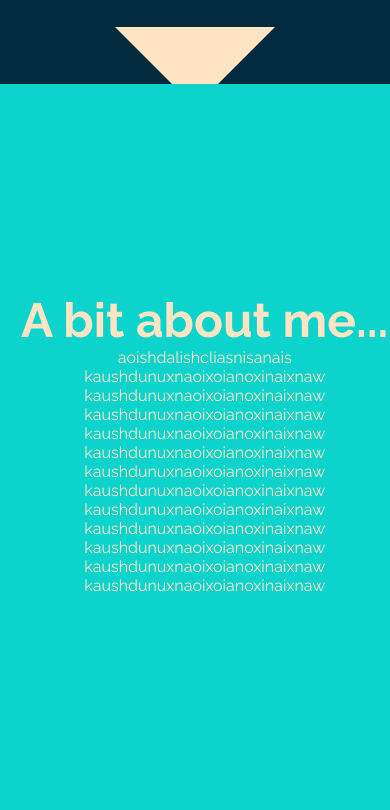
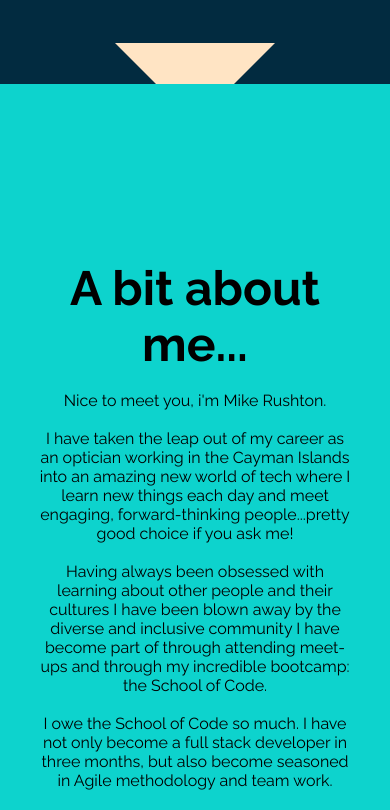
Before and after one commit to michaelrushton-dev/my-website, a React (Create React App) app in the folder my-app/: page / in a window 390 px wide. Shown: the part 760-1570 px from the top of the page. Built offline with nearby package versions, Linux system fonts and the light colour scheme.

Commit message:
media queries added to navbar and about section

```diff
--- a/my-app/src/App.css
+++ b/my-app/src/App.css
@@ -2,7 +2,7 @@
     margin: 0;
     padding: 0;
     box-sizing: border-box;
-    font-family: "Raleway", sans-serif;
+    font-family: 'Raleway', sans-serif;
     list-style: none;
     scroll-behavior: smooth;
 }
@@ -21,6 +21,7 @@ a {
     text-align: center;
     display: flex;
     flex-direction: column;
+    /* align-items: center; */
     max-width: 100vw;
 }
 h1 {
--- a/my-app/src/components/About/About.js
+++ b/my-app/src/components/About/About.js
@@ -1,21 +1,38 @@
-import React from "react";
-import "./about.css";
-import "../../App.css";
+import React from 'react';
+import './about.css';
+import '../../App.css';
 
 function About() {
     return (
-        <div id="about">
-            <div className="inner-content" style={{ paddingTop: "8em" }}>
+        <div id='about'>
+            <div className='inner-content'>
                 <h2> A bit about me... </h2>
-                <p className="about-me">
-                    aoishdalishcliasnisanais kaushdunuxnaoixoianoxinaixnaw
-                    kaushdunuxnaoixoianoxinaixnaw kaushdunuxnaoixoianoxinaixnaw
-                    kaushdunuxnaoixoianoxinaixnaw kaushdunuxnaoixoianoxinaixnaw
-                    kaushdunuxnaoixoianoxinaixnaw kaushdunuxnaoixoianoxinaixnaw
-                    kaushdunuxnaoixoianoxinaixnaw kaushdunuxnaoixoianoxinaixnaw
-                    kaushdunuxnaoixoianoxinaixnaw kaushdunuxnaoixoianoxinaixnaw
-                    kaushdunuxnaoixoianoxinaixnaw
+                <br />
+                <p className='about-me'>
+                    Nice to meet you, i'm Mike Rushton.
+                    <br />
+                    <br /> I have taken the leap out of my career as an optician
+                    working in the Cayman Islands into an amazing new world of
+                    tech where I learn new things each day and meet engaging,
+                    forward-thinking people...pretty good choice if you ask me!
+                    <br />
+                    <br /> Having always been obsessed with learning about other
+                    people and their cultures I have been blown away by the
+                    diverse and inclusive community I have become part of
+                    through attending meet-ups and through my incredible
+                    bootcamp: the School of Code.
+                    <br />
+                    <br /> I owe the School of Code so much. I have not only
+                    become a full stack developer in three months, but also
+                    become seasoned in Agile methodology and team work.
+                    <br />
+                    <br /> The bootcamp is like a job. We carry out daily
+                    stand-ups and retros, always work together through
+                    pair-programming or mob-programming, and are part of a
+                    helpful community that has a vibrant approach to encouraging
+                    eachother's progress.
                 </p>
+                <div className='tech-stack'></div>
             </div>
         </div>
     );
--- a/my-app/src/components/About/about.css
+++ b/my-app/src/components/About/about.css
@@ -1,11 +1,25 @@
 #about {
-    color: var(--font-color);
+    /* color: var(--font-color);
+     */
+    font-size: 1em;
     display: flex;
     flex-direction: column;
-    padding-left: 5%;
-    padding-top: 5rem;
+    align-items: center;
+    padding-top: 3rem;
     background-color: var(--primary-color);
     height: 100vh;
     aspect-ratio: 900/450;
-    width: 100%;
+    width: 100vw;
 }
+.inner-content {
+    padding-top: 8em;
+    display: flex;
+    flex-direction: column;
+    width: 80%;
+}
+
+@media only screen and (min-width: 768px) {
+    .inner-content {
+        width: 50%;
+    }
+}
--- a/my-app/src/components/Intro/intro.css
+++ b/my-app/src/components/Intro/intro.css
@@ -17,7 +17,7 @@ header {
     max-height: 100%;
     display: flex;
     flex-wrap: wrap;
-    padding-left: 5%;
+    padding: 4%;
     padding-top: 15rem;
     color: var(--font-color);
     flex-direction: column;
@@ -59,7 +59,7 @@ header {
 }
 .welcome {
     position: absolute;
-    margin-top: 80vh;
+    margin-top: 85vh;
     display: flex;
     flex-direction: column;
     align-items: center;
--- a/my-app/src/components/Navbar/navbar.css
+++ b/my-app/src/components/Navbar/navbar.css
@@ -9,11 +9,20 @@
     background-color: var(--secondary-color);
     color: var(--font-color);
     z-index: 1;
+    padding-right: 5%;
 }
 .navbar ul {
     display: flex;
     justify-content: center;
     align-items: center;
+    margin-left: 5%;
     gap: 5em;
-    margin-right: 5em;
 }
+
+@media only screen and (max-width: 768px) {
+    /* For mobile phones: */
+    .navbar {
+        padding-right: 0%;
+        justify-content: center;
+    }
+}
```
Also changed, not shown: my-app/src/App.js (+11 -11 lines).
